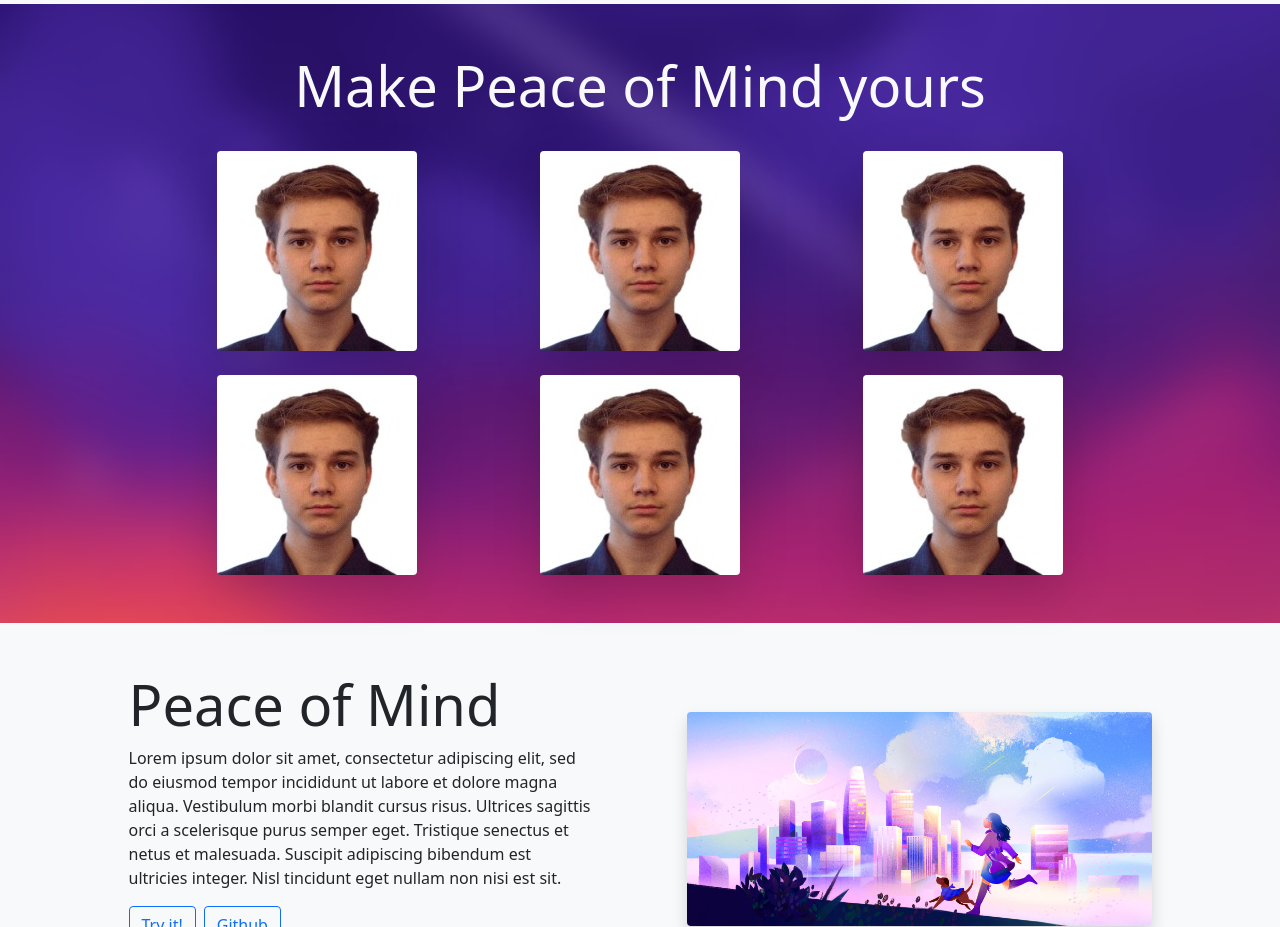
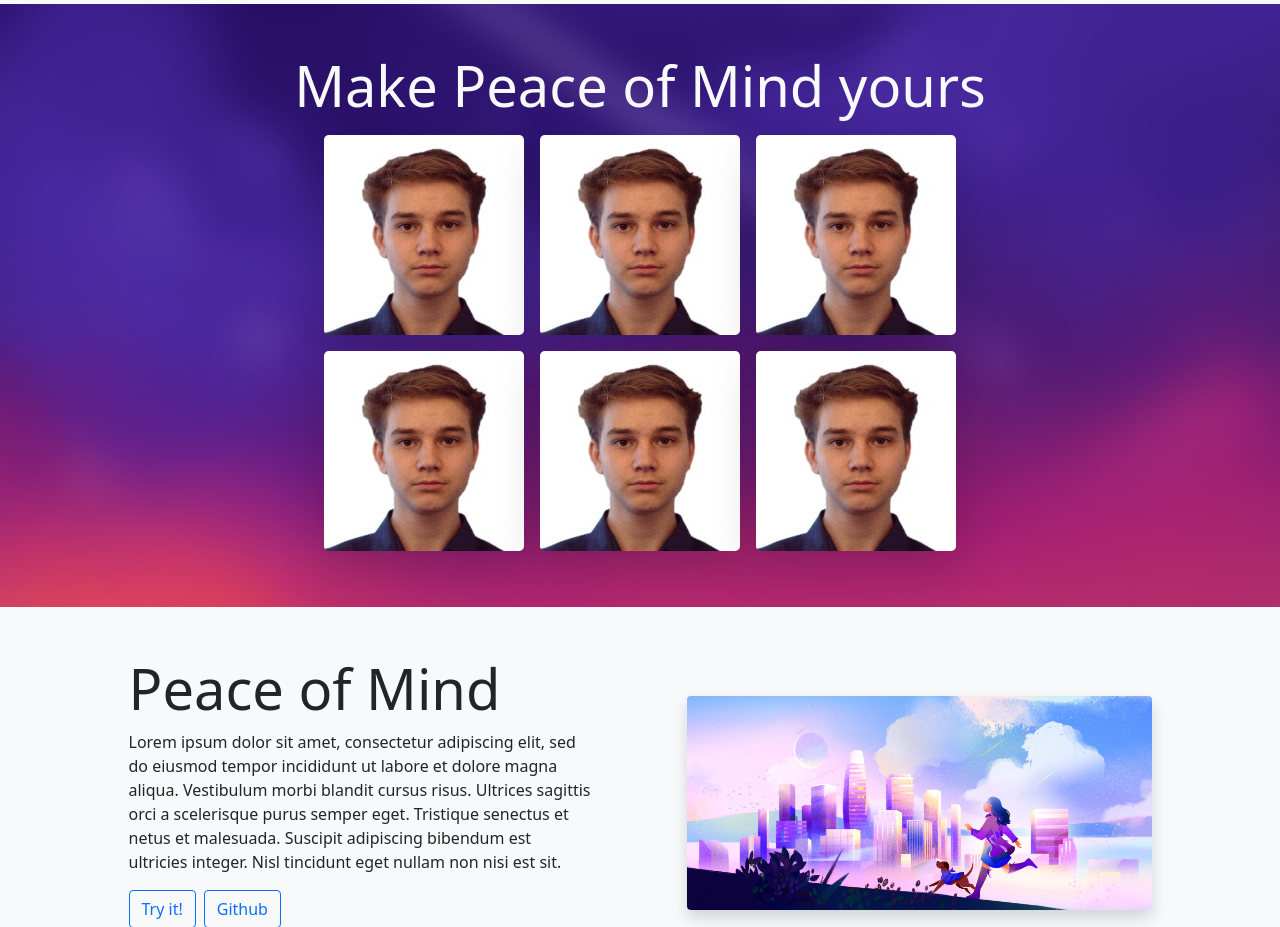
Before and after one commit to MaxBlam/peaceofmind, a Vue app in the folder product-website/: page / in a window 1280 px wide. Shown: the part 2140-3067 px from the top of the page. Built offline with nearby package versions, Linux system fonts and the light colour scheme.

Commit message:
Small visual improvements

```diff
--- a/product-website/src/views/Home.vue
+++ b/product-website/src/views/Home.vue
@@ -143,18 +143,18 @@
       >
         <h1 class="display-4">Make Peace of Mind yours</h1>
         <div
-          class="container d-flex justify-content-evenly align-content-center flex-column flex-md-row align-items-center"
+          class="container d-flex justify-content-center align-content-center flex-column flex-md-row align-items-center"
         >
-          <img src="../assets/maxpb.jpg" class="rounded shadow-lg mt-4" />
-          <img src="../assets/maxpb.jpg" class="rounded shadow-lg mt-4" />
-          <img src="../assets/maxpb.jpg" class="rounded shadow-lg mt-4" />
+          <img src="../assets/maxpb.jpg" class="rounded-3 shadow-lg m-2" />
+          <img src="../assets/maxpb.jpg" class="rounded-3 shadow-lg m-2" />
+          <img src="../assets/maxpb.jpg" class="rounded-3 shadow-lg m-2" />
         </div>
         <div
-          class="container d-flex justify-content-evenly align-content-center flex-column flex-md-row align-items-center "
+          class="container d-flex justify-content-center align-content-center flex-column flex-md-row align-items-center "
         >
-          <img src="../assets/maxpb.jpg" class="rounded shadow-lg mt-4" />
-          <img src="../assets/maxpb.jpg" class="rounded shadow-lg mt-4" />
-          <img src="../assets/maxpb.jpg" class="rounded shadow-lg mt-4" />
+          <img src="../assets/maxpb.jpg" class="rounded-3 shadow-lg m-2" />
+          <img src="../assets/maxpb.jpg" class="rounded-3 shadow-lg m-2" />
+          <img src="../assets/maxpb.jpg" class="rounded-3 shadow-lg m-2" />
         </div>
       </div>
     </section>
```
